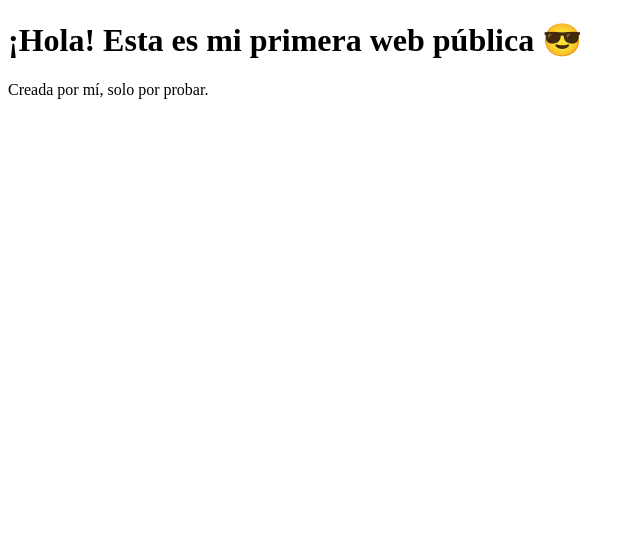
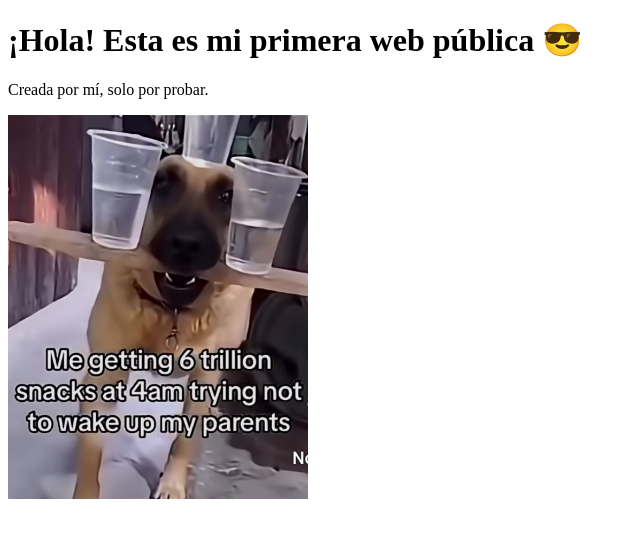
Before and after one commit to thekingeggstreme-sys/mi-web, a plain HTML site: page index.html in a window 1280 px wide. Shown: the whole page, without its empty margins (0-640 px from the left). Drawn offline with Linux system fonts and the light colour scheme.

Commit message:
index.html

```diff
--- a/index.html
+++ b/index.html
@@ -7,5 +7,8 @@
 <body>
     <h1>¡Hola! Esta es mi primera web pública 😎</h1>
     <p>Creada por mí, solo por probar.</p>
+
+    <!-- Imagen agregada -->
+    <img src="20251121_232611.jpg" alt="Mi imagen" width="300">
 </body>
 </html>
```
